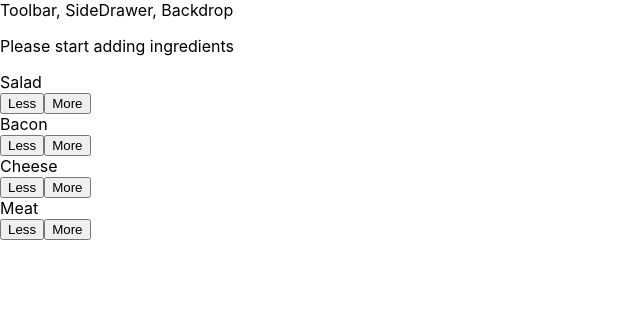
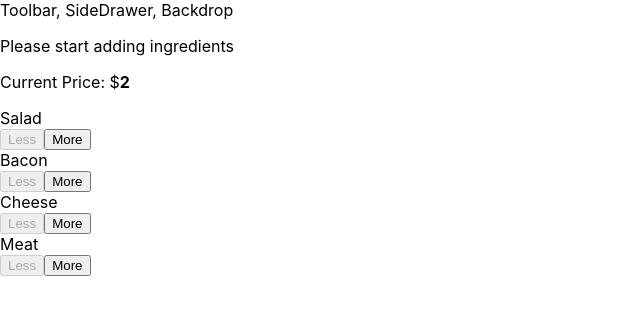
Before and after one commit to SimasDei/udemy-react-burger-builder, a React app: page / in a window 1280 px wide. Shown: the top 314 px of the page, without its empty margins (0-640 px from the left). Built offline with nearby package versions, Linux system fonts and the light colour scheme.

Commit message:
add dynamic total price display

```diff
--- a/src/components/Burger/BuildControls/BuildControl/BuildControl.js
+++ b/src/components/Burger/BuildControls/BuildControl/BuildControl.js
@@ -5,8 +5,11 @@ const BuildControl = (props) => {
   return (
     <div className={classes.BuildControl}>
       <div className={classes.Label}>{props.label}</div>
-      <button className={classes.Less}>Less</button>
-      <button className={classes.More} onClick={props.added}>More</button>
+      <button className={classes.Less}
+              onClick={props.removed}
+              disabled={props.disabled}>Less</button>
+      <button className={classes.More}
+              onClick={props.added}>More</button>
     </div>
   )
 };
--- a/src/components/Burger/BuildControls/BuildControls.js
+++ b/src/components/Burger/BuildControls/BuildControls.js
@@ -12,11 +12,14 @@ const controls = [
 const BuildControls = (props) => {
   return (
     <div className={classes.BuildControls}>
+      <p>Current Price: $<strong>{props.price}</strong></p>
       {controls.map(ctrl =>(
         <BuildControl
           key={ctrl.label}
           label={ctrl.label}
-          added={() => props.ingredientAdded(ctrl.type)}/>
+          added={() => props.ingredientAdded(ctrl.type)}
+          removed={() => props.ingredientRemoved(ctrl.type)}
+          disabled={props.disabled[ctrl.type]} />
       ))}
     </div>
   )
--- a/src/containers/BurgerBuilder/BurgerBuilder.js
+++ b/src/containers/BurgerBuilder/BurgerBuilder.js
@@ -18,7 +18,7 @@ class BurgerBuilder extends Component {
       cheese: 0,
       meat: 0,
     },
-    totalPrice: 4
+    totalPrice: 2
   };
 
   addIngredientHandler = (type) => {
@@ -35,15 +35,37 @@ class BurgerBuilder extends Component {
   };
 
   removeIngredientHandler = (type) => {
-
+    const oldCount = this.state.ingredients[type];
+    if (oldCount <= 0) {
+      return;
+    }
+    const updatedCount = oldCount - 1;
+    const updatedIngredients = {
+      ...this.state.ingredients
+    };
+    updatedIngredients[type] = updatedCount;
+    const priceDeduction = INGREDIENT_PRICES[type];
+    const oldPrice = this.state.totalPrice;
+    const newPrice = oldPrice - priceDeduction;
+    this.setState({totalPrice: newPrice, ingredients: updatedIngredients})
   };
 
   render() {
+    const disabledInfo = {
+      ...this.state.ingredients
+    };
+    for (let key in disabledInfo) {
+      disabledInfo[key] = disabledInfo[key] <= 0
+    }
+
     return (
       <Aux>
         <Burger ingredients={this.state.ingredients} />
         <BuildControls
-        ingredientAdded={this.addIngredientHandler}/>
+        ingredientAdded={this.addIngredientHandler}
+        ingredientRemoved={this.removeIngredientHandler}
+        disabled={disabledInfo}
+        price={this.state.totalPrice}/>
       </Aux>
     );
   }
```
